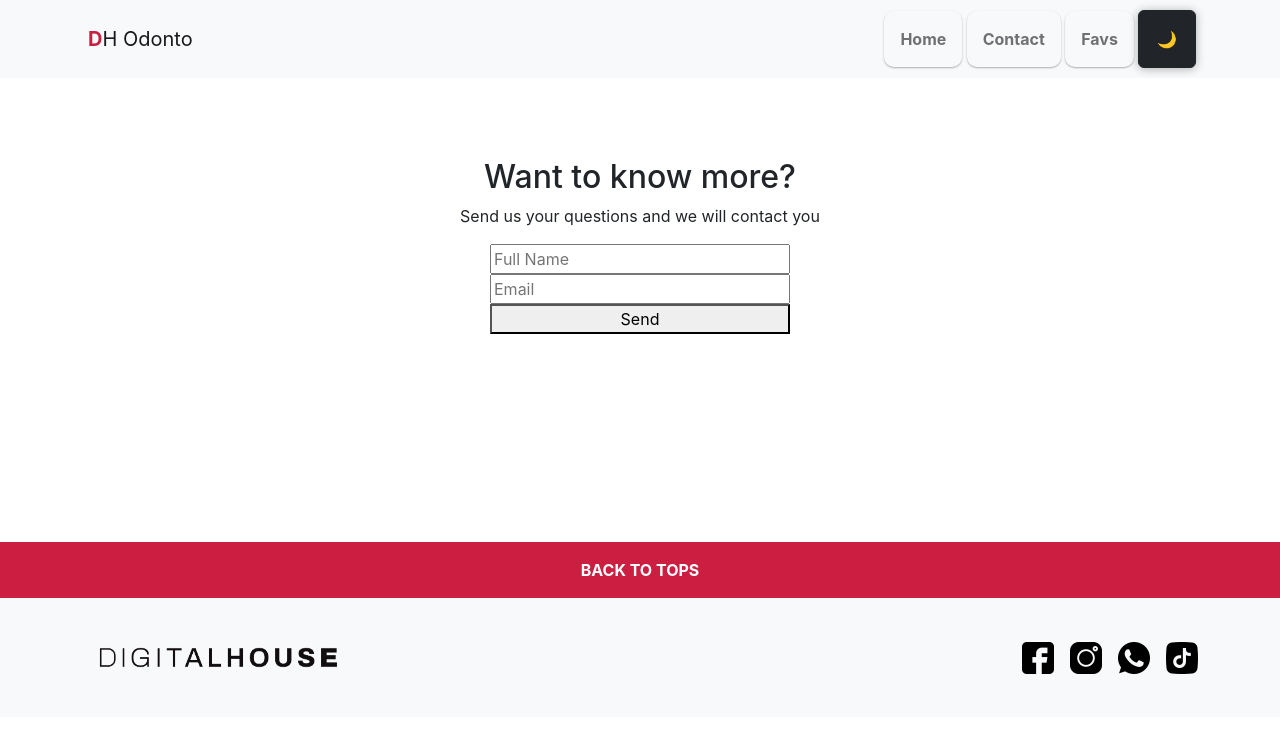
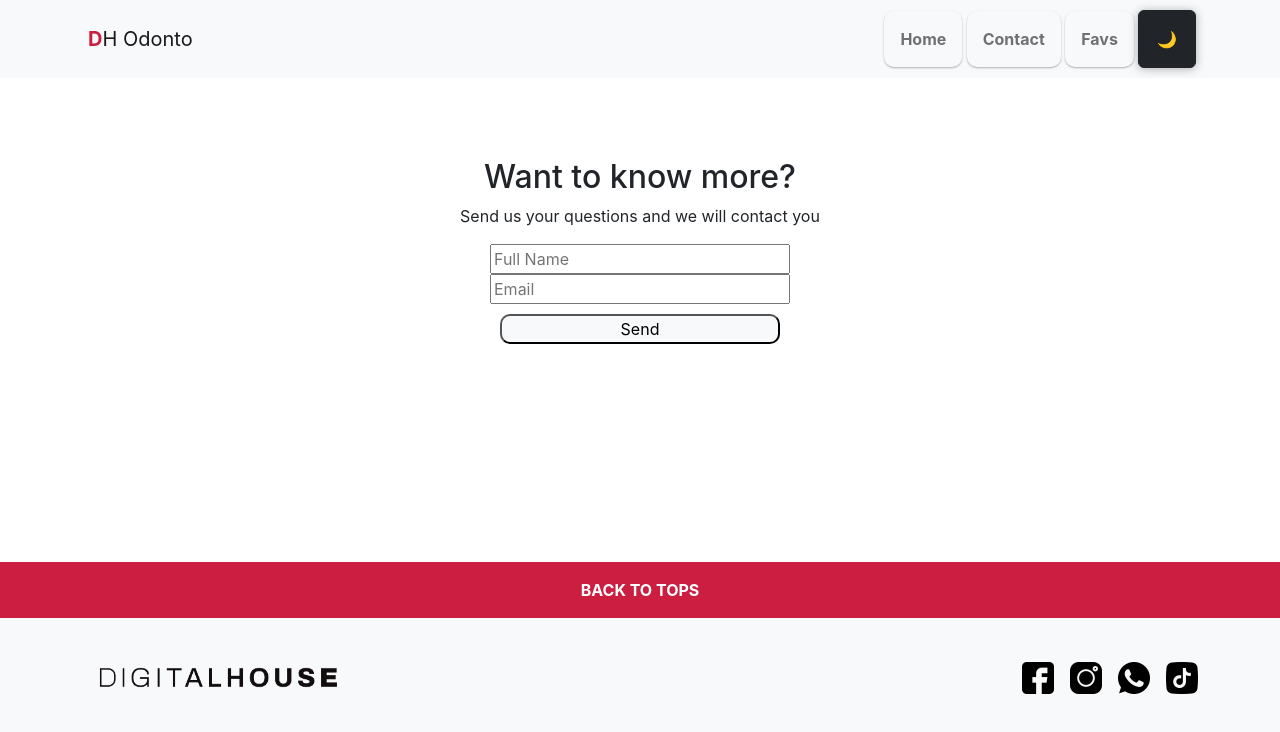
Before and after one commit to DiegoMarulandaB/finalFrontEnd, a React (Create React App) app: page /contact in a window 1280 px wide. Shown: the top 732 px of the page. Built offline with nearby package versions, Linux system fonts and the light colour scheme; no server answers.

Commit message:
Add features to the form

```diff
--- a/src/index.css
+++ b/src/index.css
@@ -70,6 +70,18 @@ a:hover {
 .btn-light {
   background-color: var(--btn-light-bg-color);
 }
+
+.btn-form {
+  margin: 10px;
+  border-radius: 10px;
+  background-color: var(--btn-form-bg-color);
+}
+
+.btn-form:hover {
+  color: var(--btn-form-hover-color);
+  border-radius: 10px;
+  background-color: var(--btn-form-hover-bg-color);
+}
 .contact {
   display: grid;
   place-items: center;
--- a/src/stylesheet/Root.css
+++ b/src/stylesheet/Root.css
@@ -25,6 +25,9 @@
 
   /* btn-light */
   --btn-light-bg-color: rgb(214, 214, 214);
+  --btn-form-bg-color: #f8f9fa;
+  --btn-form-hover-color: #fff;
+  --btn-form-hover-bg-color: #cb1e40;
 
   /* NavbarModule */
 
```
